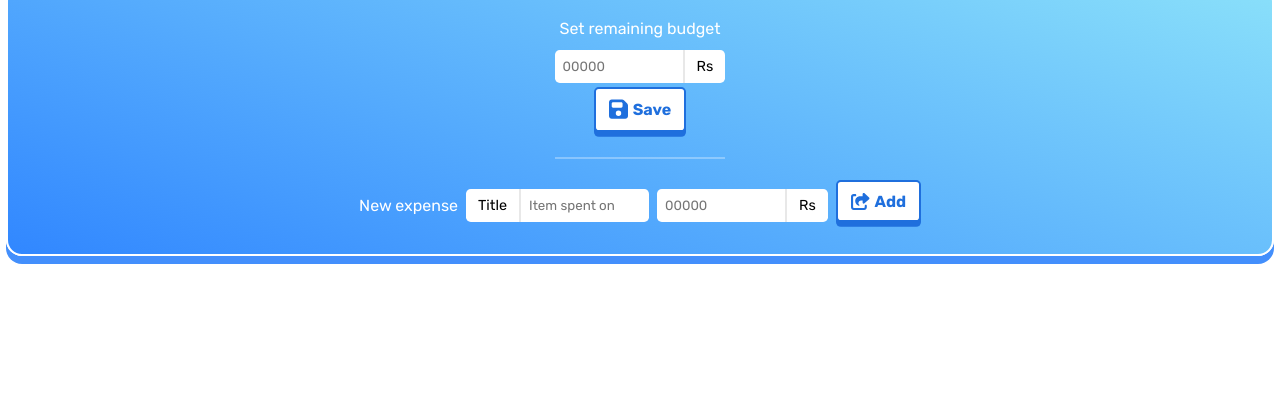
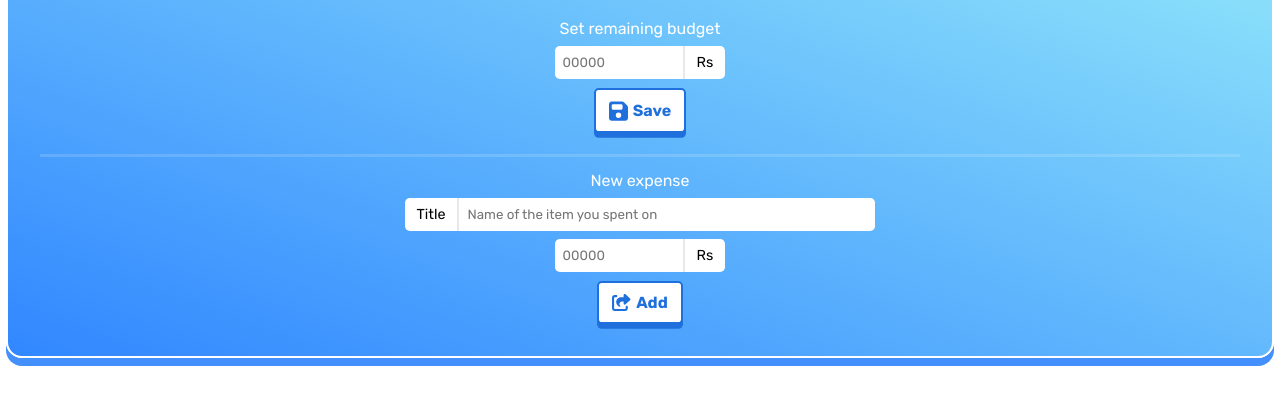
Before and after one commit to dashroshan/Personal-Finance-Tracker, a plain HTML site: page index.html in a window 1280 px wide. Shown: the part 289-694 px from the top of the page. Drawn offline with nearby package versions, Linux system fonts and the light colour scheme; no server answers.

Commit message:
vertical panel

```diff
--- a/index.css
+++ b/index.css
@@ -87,10 +87,8 @@ input {
 #setBudget {
     display: flex;
     flex-direction: column;
-    gap: 0.75rem;
+    gap: 0.5rem;
     align-items: center;
-    padding-bottom: 1.6rem;
-    border-bottom: 0.15rem solid rgba(255, 255, 255, 0.3);
 }
 
 
@@ -104,6 +102,7 @@ input {
 
 .inputWrap {
     display: flex;
+    margin-bottom: 0.6rem;
 }
 
 .inputWrap div {
@@ -141,10 +140,15 @@ input {
 }
 
 #addExpense {
-    margin-top: 1.8rem;
+    margin-top: 0.9rem;
     display: flex;
     gap: 0.5rem;
     align-items: center;
+    flex-direction: column;
+}
+
+.inputWrap.left {
+    margin-bottom: 0;
 }
 
 .inputWrap.left div {
@@ -155,4 +159,12 @@ input {
 
 .inputWrap.left input {
     border-radius: 0 0.3rem 0.3rem 0;
+    width: 25rem;
 }
+
+#separator {
+    width: 100%;
+    height: 0.15rem;
+    background: rgba(255, 255, 255, 0.15);
+    margin-top: 1.3rem;
+}
--- a/index.html
+++ b/index.html
@@ -55,11 +55,13 @@
             </div>
         </div>
 
+        <div id="separator"></div>
+
         <div id="addExpense">
             <div>New expense</div>
             <div class="inputWrap left">
                 <div>Title</div>
-                <input type="text" placeholder="Item spent on">
+                <input type="text" placeholder="Name of the item you spent on">
             </div>
             <div class="inputWrap">
                 <input type="text" placeholder="00000">
```
